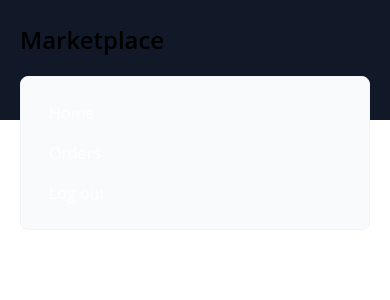
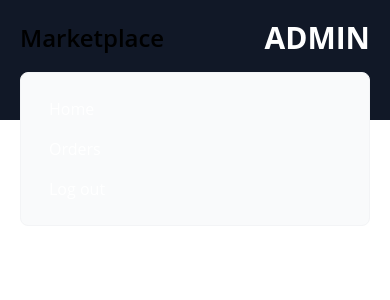
Before and after one commit to vernecic/PI-Projekt, a Vue app: page /admin-page in a window 390 px wide. Shown: the top 300 px of the page. Built offline with nearby package versions, Linux system fonts and the light colour scheme.

Commit message:
navbar promjene

```diff
--- a/src/components/AdminNavbar.vue
+++ b/src/components/AdminNavbar.vue
@@ -3,13 +3,7 @@
     <router-link to="/seller-feed">
       <span class="self-center text-2xl font-semibold dark:text-white">Marketplace</span>
     </router-link>
-    <button
-      data-collapse-toggle="navbar-default"
-      type="button"
-      class="inline-flex items-center p-2 w-10 h-10 justify-center text-sm text-gray-500 rounded-lg md:hidden hover:bg-gray-100 focus:outline-none focus:ring-2 focus:ring-gray-200 dark:text-gray-400 dark:hover:bg-gray-700 dark:focus:ring-gray-600"
-      aria-controls="navbar-default"
-      aria-expanded="false"
-    ></button>
+    <h1 class="text-white font-bold text-3xl">ADMIN</h1>
     <div class="w-full md:block md:w-auto" id="navbar-default ">
       <ul
         class="font-medium flex flex-col p-4 md:p-0 mt-4 border border-gray-100 rounded-lg bg-gray-50 md:flex-row md:space-x-8 md:mt-0 md:border-0 md:bg-white dark:bg-gray-800 md:dark:bg-gray-900 dark:border-gray-700"
--- a/src/components/BuyerNavbar.vue
+++ b/src/components/BuyerNavbar.vue
@@ -2,13 +2,6 @@
   <div class="dark:bg-gray-900 w-screen flex flex-wrap items-center justify-between h-full p-5">
     <span class="self-center text-2xl font-semibold dark:text-white">Marketplace</span>
 
-    <button
-      data-collapse-toggle="navbar-default"
-      type="button"
-      class="inline-flex items-center p-2 w-10 h-10 justify-center text-sm text-gray-500 rounded-lg md:hidden hover:bg-gray-100 focus:outline-none focus:ring-2 focus:ring-gray-200 dark:text-gray-400 dark:hover:bg-gray-700 dark:focus:ring-gray-600"
-      aria-controls="navbar-default"
-      aria-expanded="false"
-    ></button>
     <div class="w-full md:block md:w-auto" id="navbar-default ">
       <ul
         class="font-medium flex flex-col p-4 md:p-0 mt-4 border border-gray-100 rounded-lg bg-gray-50 md:flex-row md:space-x-8 md:mt-0 md:border-0 md:bg-white dark:bg-gray-800 md:dark:bg-gray-900 dark:border-gray-700"
--- a/src/components/CreateListing.vue
+++ b/src/components/CreateListing.vue
@@ -118,7 +118,7 @@ const fetchUsername = async () => {
 }
 
 onMounted(async () => {
-  username.value = await fetchUsername()
+  username.value = await fetchUsername() // sprema username iz funkcije
 })
 
 const handleImageUpload = (event) => {
--- a/src/components/SellerNavbar.vue
+++ b/src/components/SellerNavbar.vue
@@ -3,13 +3,7 @@
     <router-link to="/seller-feed">
       <span class="self-center text-2xl font-semibold dark:text-white">Marketplace</span>
     </router-link>
-    <button
-      data-collapse-toggle="navbar-default"
-      type="button"
-      class="inline-flex items-center p-2 w-10 h-10 justify-center text-sm text-gray-500 rounded-lg md:hidden hover:bg-gray-100 focus:outline-none focus:ring-2 focus:ring-gray-200 dark:text-gray-400 dark:hover:bg-gray-700 dark:focus:ring-gray-600"
-      aria-controls="navbar-default"
-      aria-expanded="false"
-    ></button>
+
     <div class="w-full md:block md:w-auto" id="navbar-default ">
       <ul
         class="font-medium flex flex-col p-4 md:p-0 mt-4 border border-gray-100 rounded-lg bg-gray-50 md:flex-row md:space-x-8 md:mt-0 md:border-0 md:bg-white dark:bg-gray-800 md:dark:bg-gray-900 dark:border-gray-700"
```
